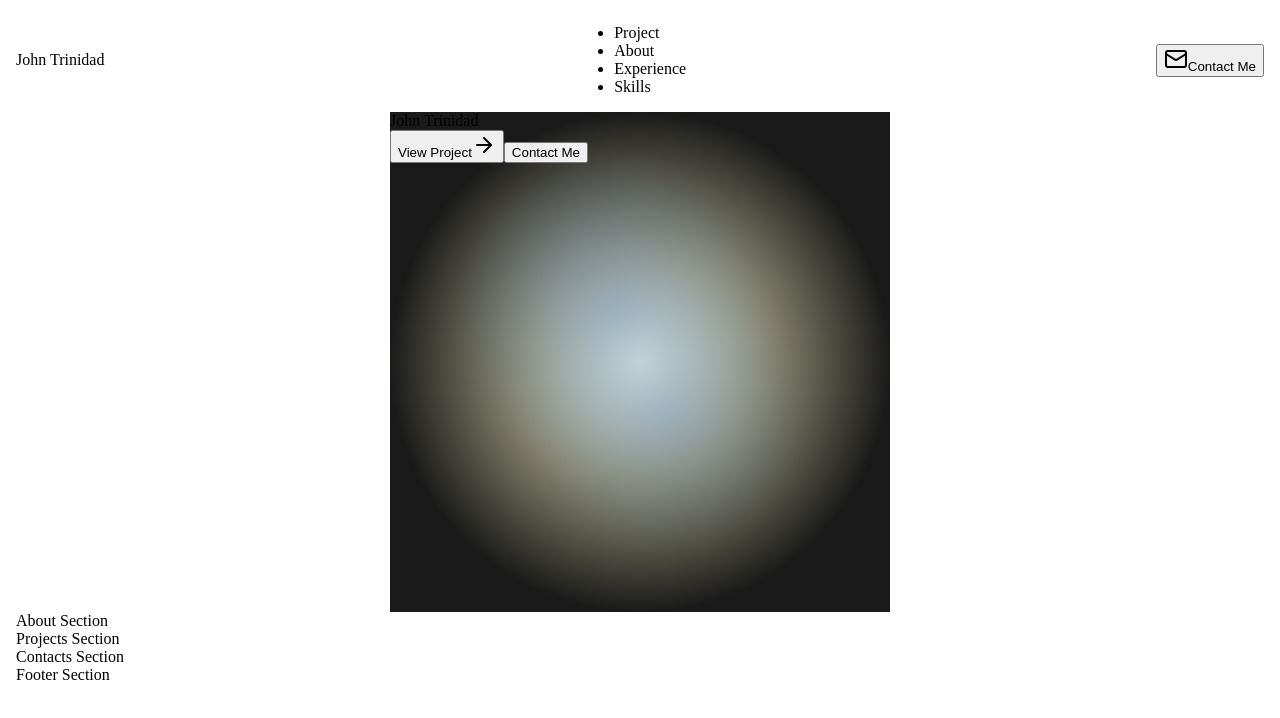
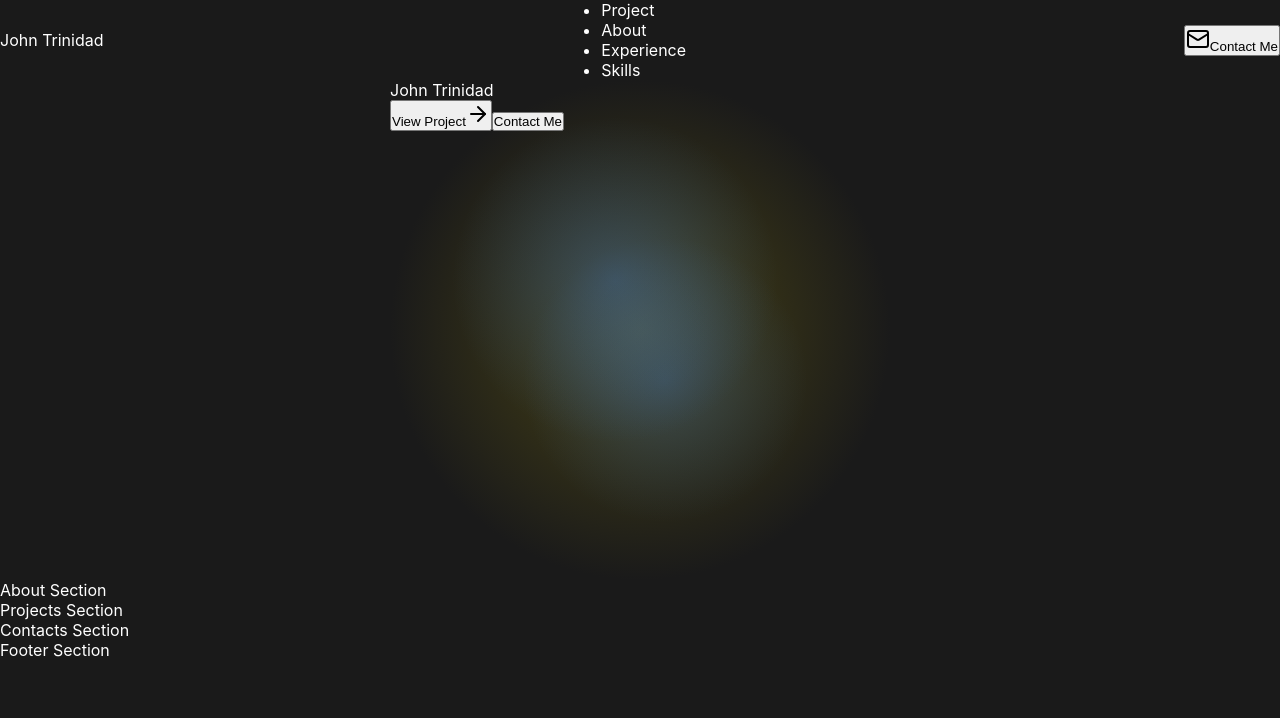
Before and after one commit to trinidj/updated-personal-porfolio, a Vue app: page / in a window 1280 px wide. Shown: the top 718 px of the page. Built offline with nearby package versions, Linux system fonts and the light colour scheme.

Commit message:
feat: add base CSS styles with dark theme foundation

```diff
--- a/src/style.css
+++ b/src/style.css
@@ -0,0 +1,11 @@
+* {
+  margin: 0;
+  padding: 0;
+  box-sizing: border-box;
+}
+
+body {
+  background-color: #1A1A1A;
+  font-family: 'Inter', sans-serif;
+  color: #ffffff;
+}
```
